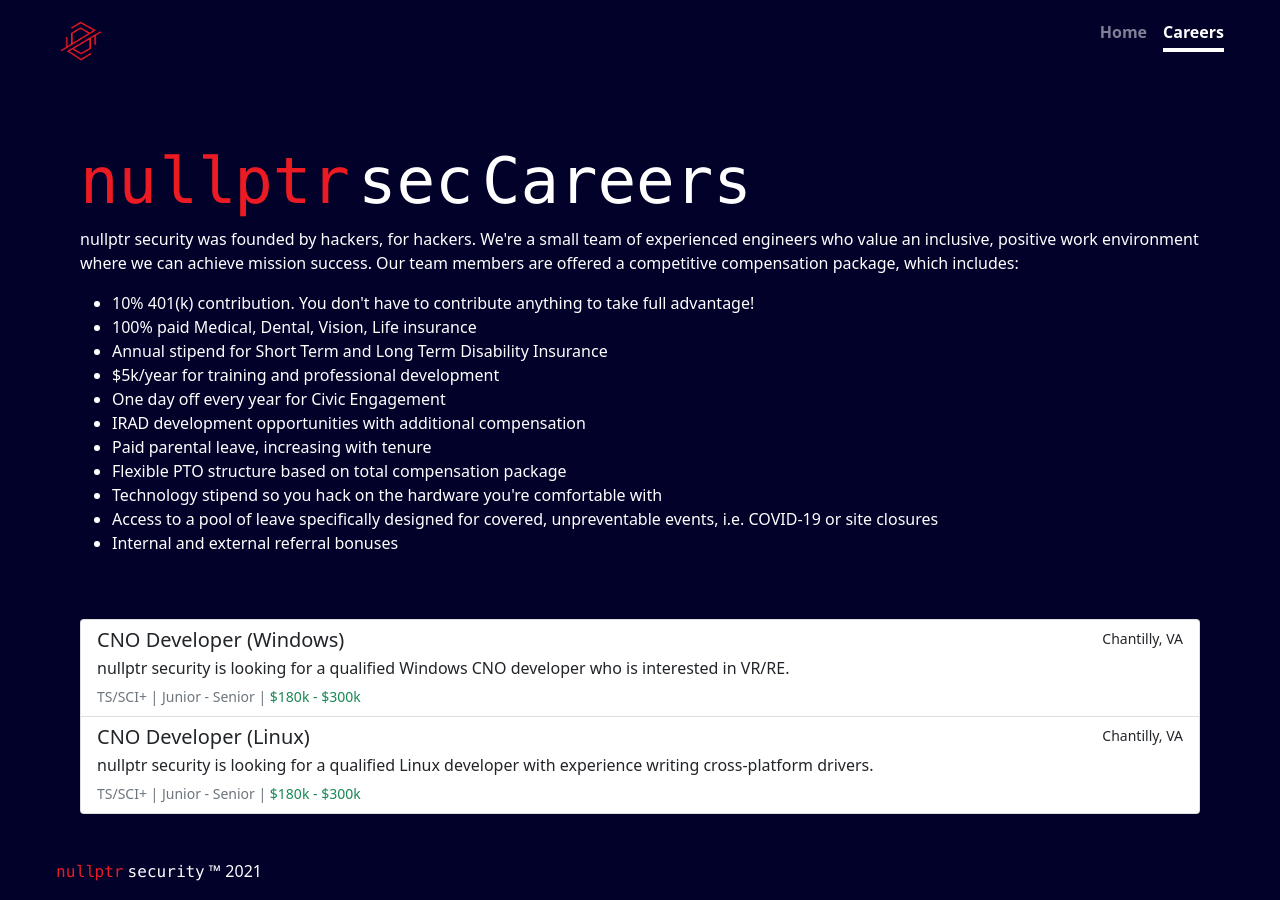
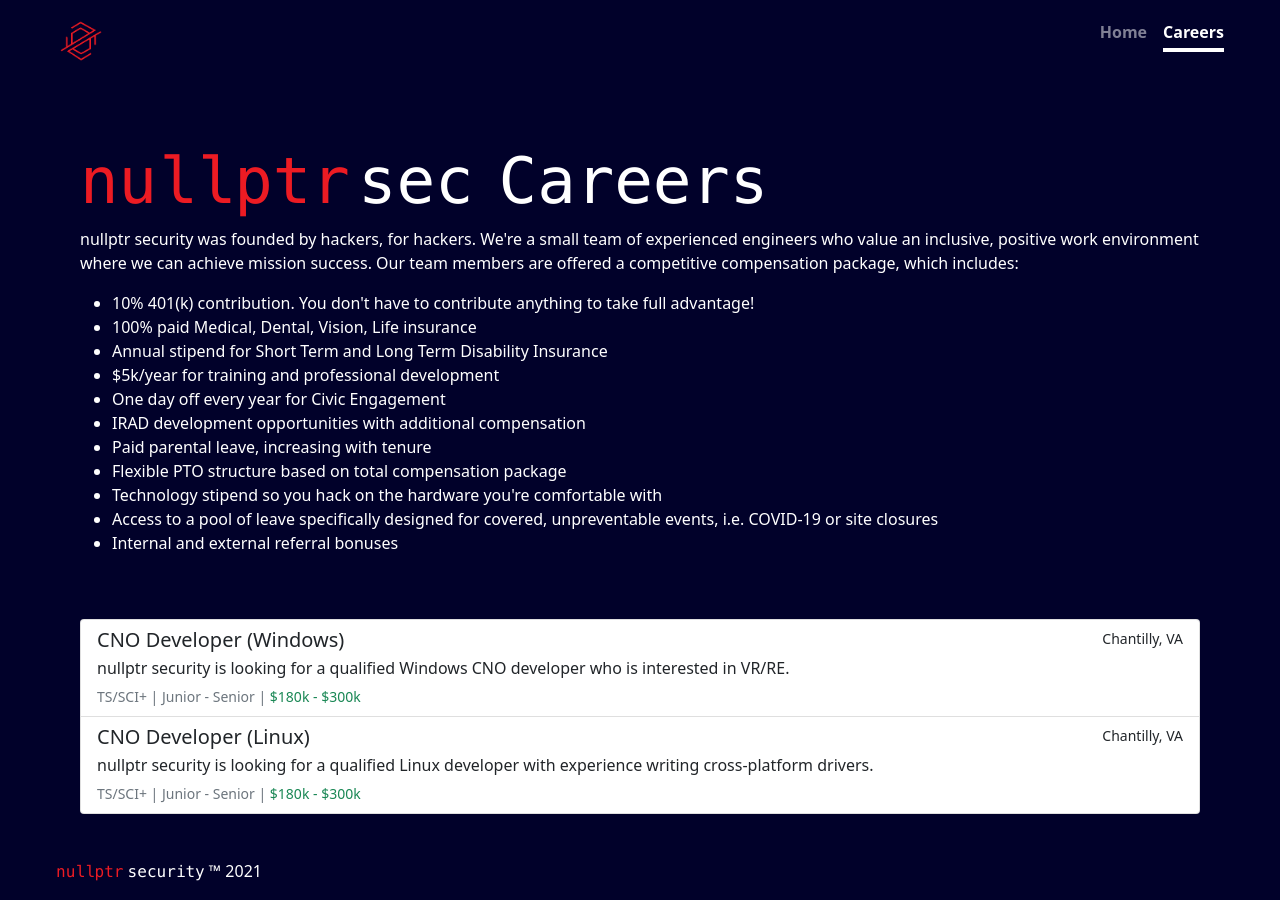
Before and after one commit to nullptrsec/nullptrsec.github.io, a Jekyll site: the page built from careers.html, in a window 1280 px wide. Built offline with Jekyll 4.4.1, drawn with Linux system fonts in a browser that asks for light colours; nearby versions of some CDN libraries.

Commit message:
Changed whitespace on header

```diff
--- a/careers.html
+++ b/careers.html
@@ -4,7 +4,7 @@
 title: Careers
 ---
 <main role="main" class="pt-5 inner cover">
-    <h2><span class="company-name header nullptr">nullptr</span>&nbsp;<span class="company-name header security">sec</span>&nbsp;<span class="company-name header security">Careers</span></h2>
+    <h2><span class="company-name header nullptr">nullptr</span>&nbsp;<span class="company-name header security">sec</span>&nbsp;&nbsp;&nbsp;<span class="company-name header security">Careers</span></h2>
     <p class="text-white company description">nullptr security was founded by hackers, for hackers. We're a small team of experienced engineers who value an inclusive, positive work environment where we can achieve mission success. Our team members are offered a competitive compensation package, which includes: </p>
     <ul class="text-white">
         <li>10% 401(k) contribution. You don't have to contribute anything to take full advantage!</li>
```
